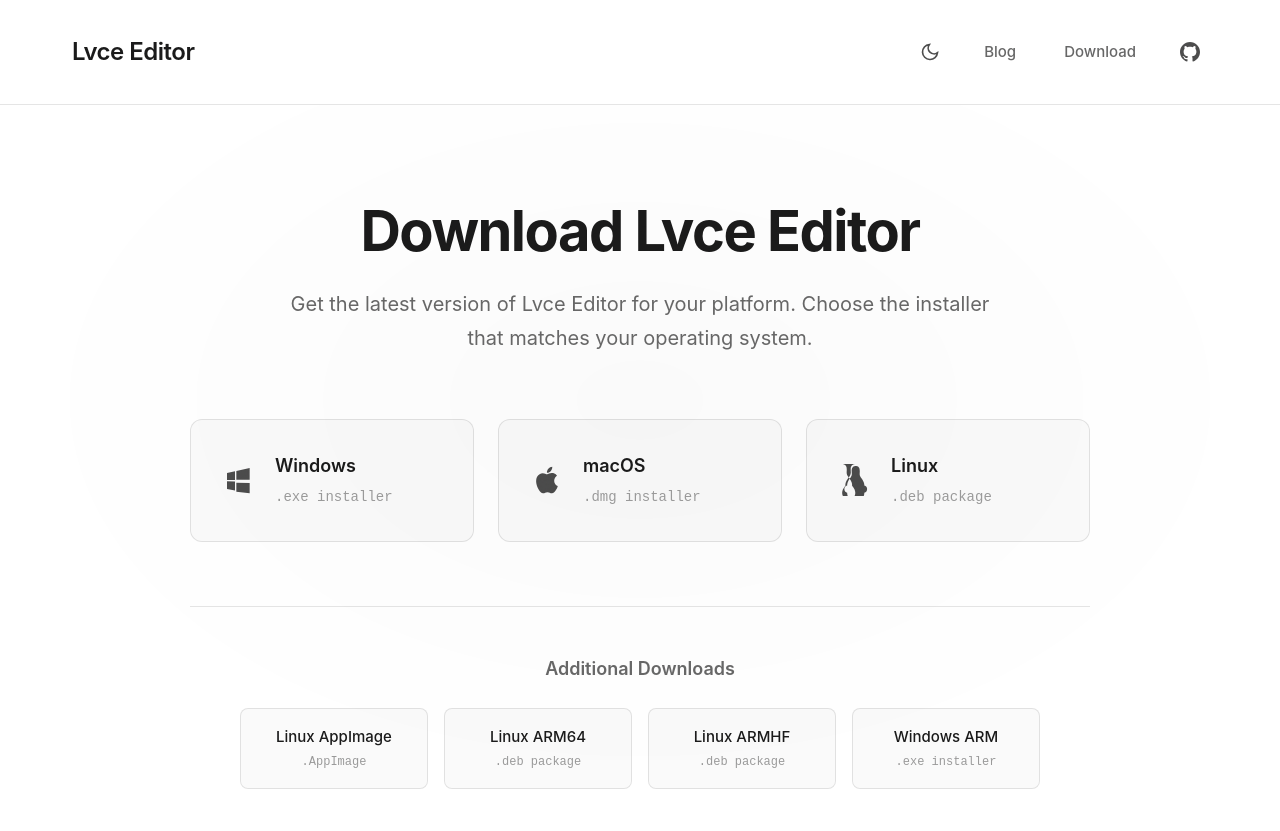
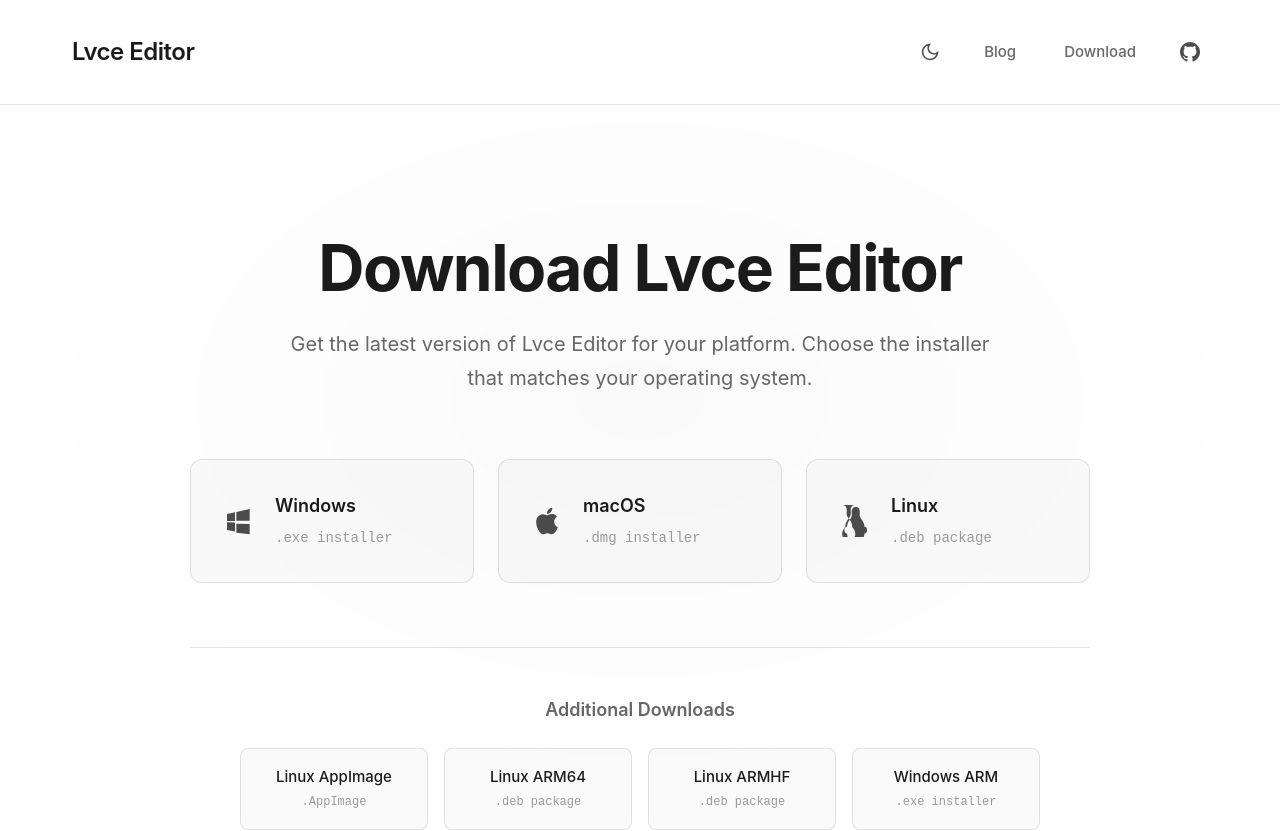
Before and after one commit to lvce-editor/lvce-editor.github.io, a Nuxt app in the folder packages/website/: page /download in a window 1280 px wide. Shown: the top 831 px of the page. Built offline with nearby package versions, Linux system fonts and the light colour scheme.

Commit message:
feature: improve download button size (#52)

```diff
--- a/packages/website/pages/download.vue
+++ b/packages/website/pages/download.vue
@@ -197,7 +197,7 @@ const { theme, toggleTheme } = useTheme();
 }
 
 .download-hero {
-  padding: 6rem 0;
+  padding: 8rem 0;
   text-align: center;
   position: relative;
 }
@@ -209,7 +209,7 @@ const { theme, toggleTheme } = useTheme();
 }
 
 .download-hero-title {
-  font-size: 3.5rem;
+  font-size: 4rem;
   font-weight: 700;
   line-height: 1.1;
   margin-bottom: 1.5rem;
```
